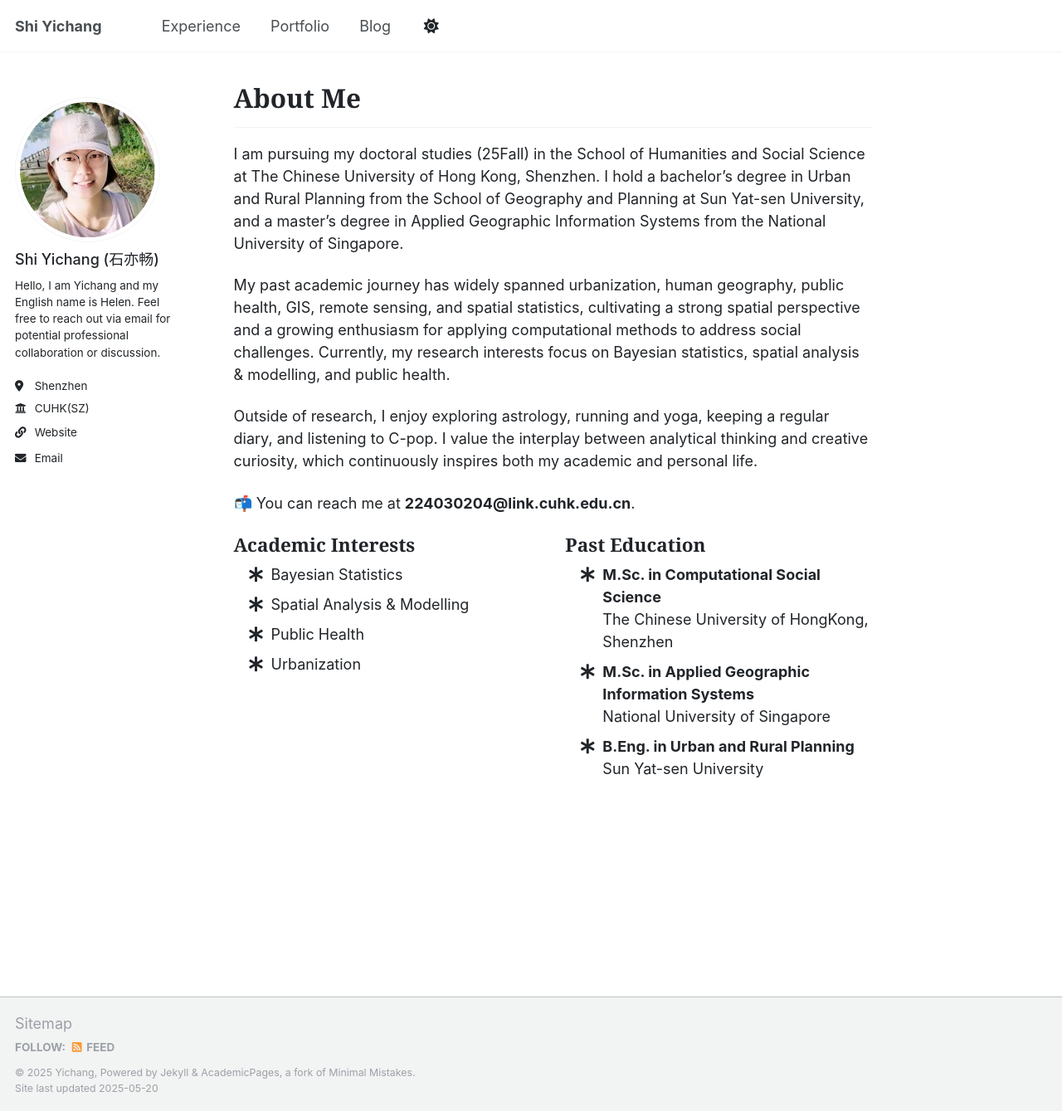
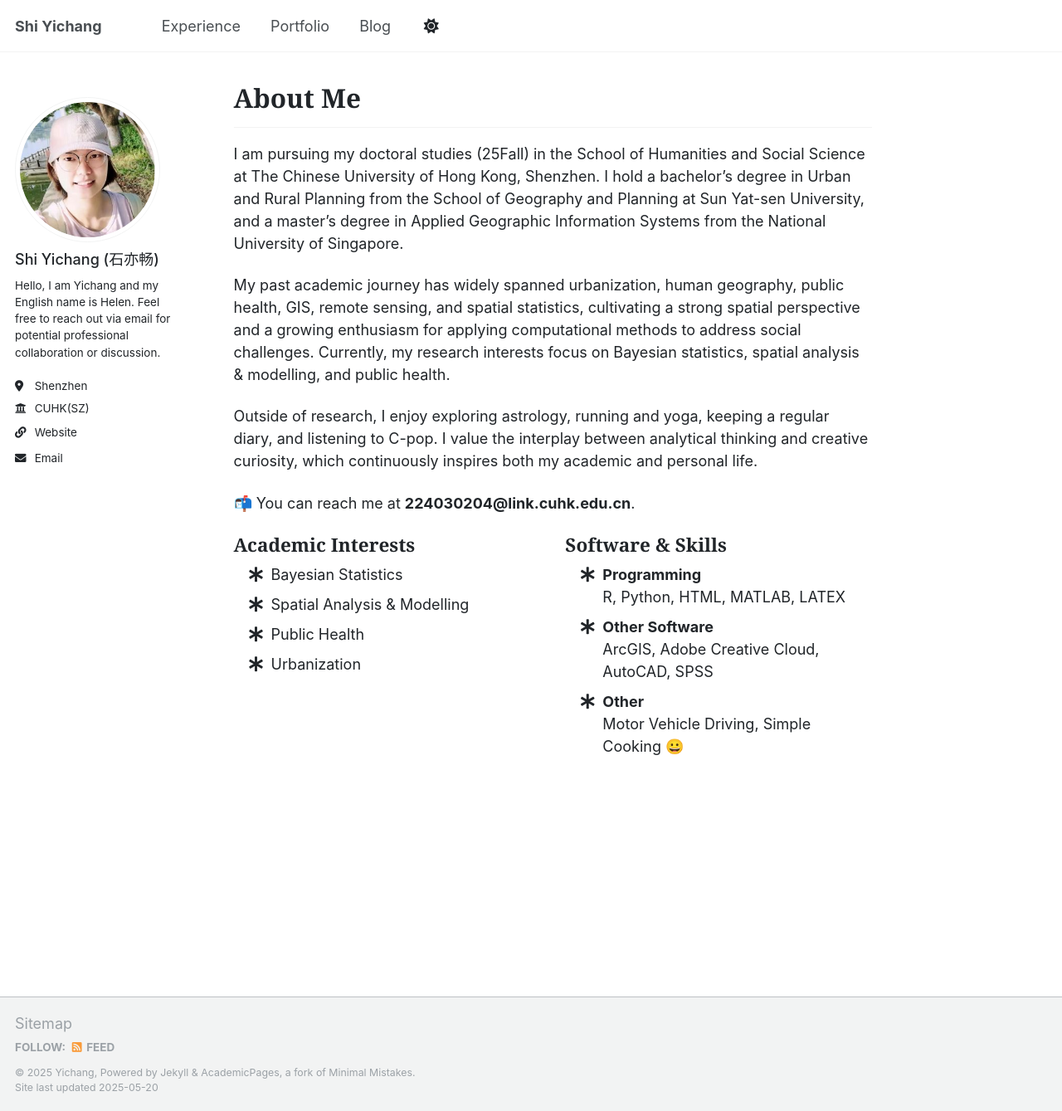
Before and after one commit to Helensyc/helensyc.github.io, a Jekyll site: the page built from _pages/about.md, in a window 1280 px wide and 1339 px high. Shown: the whole window at 83% size. Built offline with Jekyll 4.4.1, drawn with Linux system fonts in a browser that asks for light colours.

Commit message:
Update about.md

```diff
--- a/_pages/about.md
+++ b/_pages/about.md
@@ -30,22 +30,22 @@ Outside of research, I enjoy exploring astrology, running and yoga, keeping a re
   </div>
 
   <div class="col-md-6">
-    <h5 style="font-family: 'Georgia', serif; font-weight: 600;">Past Education</h5>
+    <h5 style="font-family: 'Georgia', serif; font-weight: 600;">Software & Skills</h5>
     <ul class="fa-ul">
       <li>
         <i class="fa-li fa fa-asterisk"></i>
-        <strong>M.Sc. in Computational Social Science</strong><br />
-        The Chinese University of HongKong, Shenzhen
+        <strong>Programming</strong><br />
+        R, Python, HTML, MATLAB, LATEX
       </li>
       <li>
         <i class="fa-li fa fa-asterisk"></i>
-        <strong>M.Sc. in Applied Geographic Information Systems</strong><br />
-        National University of Singapore
+        <strong>Other Software</strong><br />
+        ArcGIS, Adobe Creative Cloud, AutoCAD, SPSS
       </li>
       <li>
         <i class="fa-li fa fa-asterisk"></i>
-        <strong>B.Eng. in Urban and Rural Planning </strong><br />
-        Sun Yat-sen University
+        <strong>Other</strong><br />
+        Motor Vehicle Driving, Simple Cooking 😀
       </li>
     </ul>
   </div>
```
